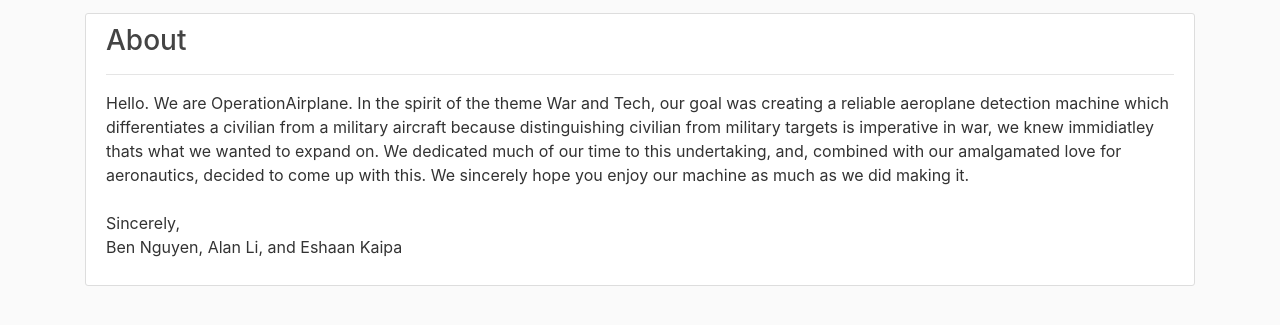
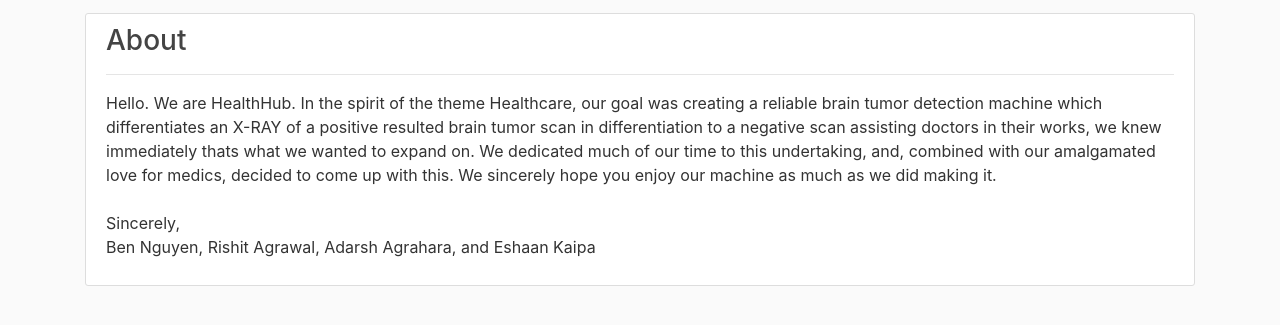
Before and after one commit to BenVN123/HealthHub, a Flask app: page /about in a window 1280 px wide. Shown: the part 68-393 px from the top of the page. Run offline with Flask 2, Linux system fonts and the light colour scheme; some libraries are stand-ins or nearby versions.

Commit message:
update frontend

```diff
--- a/HealthHub/templates/about.html
+++ b/HealthHub/templates/about.html
@@ -6,7 +6,7 @@
 <div class="content-section">
         <h3>About</h3>
         <hr>
-        <p>Hello. We are OperationAirplane. In the spirit of the theme War and Tech, our goal was creating a reliable aeroplane detection machine which differentiates a civilian from a military aircraft because distinguishing civilian from military targets is imperative in war, we knew immidiatley thats what we wanted to expand on. We dedicated much of our time to this undertaking, and, combined with our amalgamated love for aeronautics, decided to come up with this. We sincerely hope you enjoy our machine as much as we did making it.<br><br>Sincerely,<br>Ben Nguyen, Alan Li, and Eshaan Kaipa
+        <p>Hello. We are HealthHub. In the spirit of the theme Healthcare, our goal was creating a reliable brain tumor detection machine which differentiates an X-RAY of a positive resulted brain tumor scan in differentiation to a negative scan assisting doctors in their works, we knew immediately thats what we wanted to expand on. We dedicated much of our time to this undertaking, and, combined with our amalgamated love for medics, decided to come up with this. We sincerely hope you enjoy our machine as much as we did making it.<br><br>Sincerely,<br>Ben Nguyen, Rishit Agrawal, Adarsh Agrahara, and Eshaan Kaipa
         </p>
     </div>
 {% endblock content %}
--- a/HealthHub/templates/index.html
+++ b/HealthHub/templates/index.html
@@ -6,7 +6,7 @@
     <div class="content-section">
         <h3>Try the model!</h3>
         <hr>
-        <p>Would you like to try using the model yourself? Just choose an image file of an airplane and click evaluate! Don't worry, we don't save your images permanently. Please keep in mind that our deep learning model is an amateur one. Because of this, it is very likely that the model has many inaccuracies.</p>
+        <p>Would you like to try using the model yourself? Just choose an image file of a brain tumor X-RAY and click evaluate! Don't worry, we don't save your images permanently. Please keep in mind that our deep learning model is an amateur one. Because of this, it is very likely that the model has many inaccuracies.</p>
         <form method="post" enctype="multipart/form-data">
             <input type='file' name='uploaded_img' required><br>
             <input style='margin-top:10px; margin-bottom:10px' type='submit' value='Evaluate'>
```
